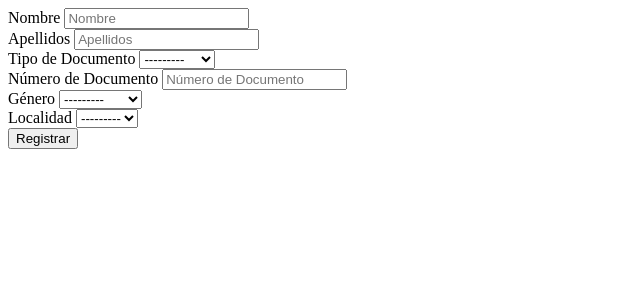
After one commit to CarlosArroyoB/protoSistema, a Django app: template votaciones/templates/registro.html in a window 1280 px wide. The commit adds this page. Shown: the top 300 px of the page, without its empty margins (0-640 px from the left). Run offline with Django 5.2, Linux system fonts and the light colour scheme; the template is opened without the code that fills it: values that come from a table or form of the project are taken from there, others are empty.

Commit message:
registro exitoso en base de datos, pagina en prototipo

```diff
--- a/votaciones/forms.py
+++ b/votaciones/forms.py
@@ -1,7 +1,21 @@
 from django import forms
-from .models import Cliente
+from .models import Votante
 
-class ClienteForm(forms.ModelForm):
+class VotanteForm(forms.ModelForm):
     class Meta:
-        model = Cliente
-        fields = ['nombre', 'email', 'edad']
+        model = Votante
+        fields = ['nombre', 'apellidos', 'tipo_documento', 'numero_documento', 'genero', 'localidad']
+        widgets = {
+            'nombre': forms.TextInput(attrs={'class': 'form-control', 'placeholder': 'Nombre'}),
+            'apellidos': forms.TextInput(attrs={'class': 'form-control', 'placeholder': 'Apellidos'}),
+            'tipo_documento': forms.Select(attrs={'class': 'form-control'}),
+            'numero_documento': forms.TextInput(attrs={'class': 'form-control', 'placeholder': 'Número de Documento'}),
+            'genero': forms.Select(attrs={'class': 'form-control'}),
+            'localidad': forms.Select(attrs={'class': 'form-control'}),
+        }
+
+    def clean_numero_documento(self):
+        numero_documento = self.cleaned_data.get("numero_documento")
+        if not numero_documento.isdigit():
+            raise forms.ValidationError("El número de documento solo debe contener números.")
+        return numero_documento
--- a/votaciones/models.py
+++ b/votaciones/models.py
@@ -25,22 +25,22 @@ class Votante(models.Model):
         return f"{self.nombre} {self.apellidos} ({self.numero_documento})"
 
 #dev meta nombre de la tabla
-class Candidato(models.Model):
+#class Candidato(models.Model):
 
-    OPCIONES = [
-        ('A', 'A'),
-        ('B', 'B'),
-        ('C', 'C'),
-        ('D', 'D'),
-        ('E', 'E'),
-    ]
+    #OPCIONES = [
+        #('A', 'A'),
+        #('B', 'B'),
+       # ('C', 'C'),
+      #  ('D', 'D'),
+     #   ('E', 'E'),
+    #]
 
-    nombre = models.CharField(max_length=100)
-    partido = models.CharField(max_length=100)
-    localidad = models.CharField(max_length=10, choices=OPCIONES)  # Debe coincidir con la del votante
+    #nombre = models.CharField(max_length=100)
+    #partido = models.CharField(max_length=100)
+    #localidad = models.CharField(max_length=10, choices=OPCIONES)  # Debe coincidir con la del votante
 
-    def __str__(self):
-        return f"{self.nombre} ({self.partido})"
+    #def __str__(self):
+       # return f"{self.nombre} ({self.partido})"
 
 
 #class Voto(models.Model):
--- /dev/null
+++ b/votaciones/templates/registro.html
@@ -0,0 +1,51 @@
+<!DOCTYPE html>
+<html lang="en">
+<head>
+    <meta charset="UTF-8">
+    <meta name="viewport" content="width=device-width, initial-scale=1.0">
+    <title>Document</title>
+</head>
+<body>
+    <form method="post">
+        {% csrf_token %}
+
+        <div class="mb-3">
+            <label for="id_nombre" class="form-label">Nombre</label>
+            {{ form.nombre }}
+            {% if form.nombre.errors %}
+                <div class="alert alert-danger mt-2">
+                    {{ form.nombre.errors }}
+                </div>
+            {% endif %}
+        </div>
+
+        <div class="mb-3">
+            <label for="id_apellidos" class="form-label">Apellidos</label>
+            {{ form.apellidos }}
+        </div>
+
+        <div class="mb-3">
+            <label for="id_tipo_documento" class="form-label">Tipo de Documento</label>
+            {{ form.tipo_documento }}
+        </div>
+
+        <div class="mb-3">
+            <label for="id_numero_documento" class="form-label">Número de Documento</label>
+            {{ form.numero_documento }}
+        </div>
+
+        <div class="mb-3">
+            <label for="id_genero" class="form-label">Género</label>
+            {{ form.genero }}
+        </div>
+
+        <div class="mb-3">
+            <label for="id_localidad" class="form-label">Localidad</label>
+            {{ form.localidad }}
+        </div>
+
+        <button type="submit" class="btn btn-primary">Registrar</button>
+    </form>
+
+</body>
+</html>
--- a/votaciones/templates/votante.html
+++ b/votaciones/templates/votante.html
@@ -6,7 +6,7 @@
     <title>Document</title>
 </head>
 <body>
-    <form method="post">
+    <form method="post" action="">
         {% csrf_token %}
         {{ form.as_p }}
         <button type="submit">Registrar</button>
--- a/votaciones/urls.py
+++ b/votaciones/urls.py
@@ -2,5 +2,5 @@ from django.urls import path
 from . import views
 
 urlpatterns = [
-    path('',views.respuesta)
+    path('',views.get_name)
 ]
```
Also changed, not shown: votaciones/views.py (+12 -5 lines).
